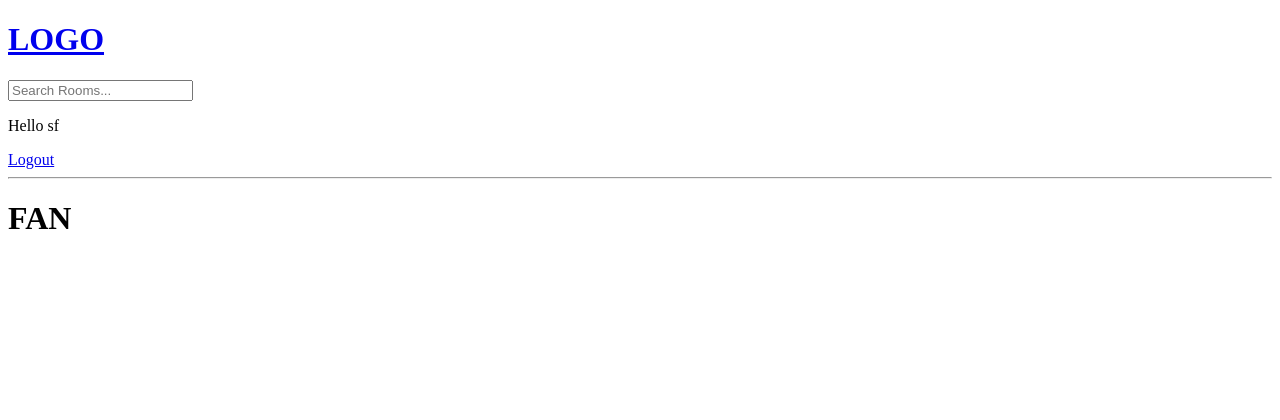
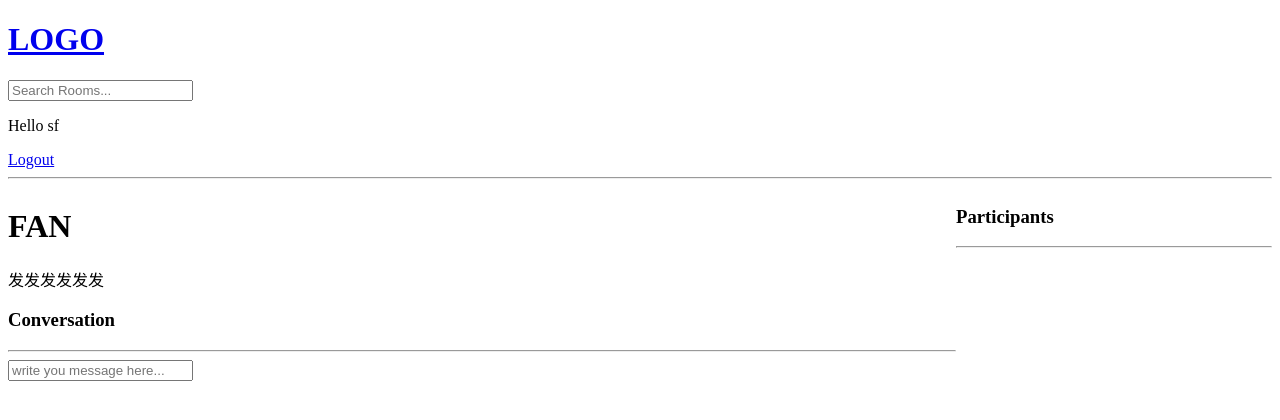
Before and after one commit to syuniGo/django101, a Django app: page /room/3/ in a window 1280 px wide. Shown: the top 420 px of the page. Run offline with Django 5.2, Linux system fonts and the light colour scheme; a user stored in the database is signed in; data comes from the database, SQL or seed files in the repository; data that the repository does not hold is empty.

Commit message:
room crud

```diff
--- a/studybud/base/forms.py
+++ b/studybud/base/forms.py
@@ -1,5 +1,6 @@
 from django.forms import ModelForm
 from .models import Room
+from .models import Message
 
 class RoomForm(ModelForm):
     class Meta:
--- a/studybud/base/models.py
+++ b/studybud/base/models.py
@@ -7,7 +7,7 @@ class Room(models.Model):
     topic = models.ForeignKey('Topic', on_delete=models.SET_NULL, null=True)
     name = models.CharField(max_length=200)
     description = models.TextField(null=True, blank=True)
-    # participants =
+    participants = models.ManyToManyField(User, related_name='participants', blank=True)
     updated = models.DateTimeField(auto_now=True)
     created = models.DateTimeField(auto_now_add=True)
 
--- a/studybud/base/templates/base/home.html
+++ b/studybud/base/templates/base/home.html
@@ -35,7 +35,7 @@
             <div>
                 {% if request.user == room.host %}
                 <a href="{% url 'update-room' room.id %}">Edit</a>
-                <a href="{% url 'delete' room.id %}">Delete</a>
+                <a href="{% url 'delete-room' room.id %}">Delete</a>
                 {% endif %}
                 <div>@{{ room.host.username}}</div>
                 <h5>
--- a/studybud/base/templates/base/room.html
+++ b/studybud/base/templates/base/room.html
@@ -1,6 +1,60 @@
 {% extends "main.html" %}
 
+{% block content %}
 
-{% block content %}
-<h1>{{ room.name }}</h1>
+<style>
+    .room-container{
+        display: grid;
+        grid-template-columns: 3fr 1fr;
+    }
+</style>
+
+<div class="room-container">
+    <div>
+        <h1>{{ room.name }}</h1>
+
+        <p>{{ room.description }}</p>
+
+        <div class="comment-wrapper">
+            <h3> Conversation </h3>
+            <hr>
+
+            {% for message in room_messages %}
+                <div>
+                    {% if request.user == message.user %}
+                    <a href="{% url 'delete-message' message.id %}">Delete</a>
+                    {% endif %}
+                    <small>message!!! @{{ message.user }} {{ message.created|timesince }}</small>
+                    <p>{{ message }}</p>
+                    <hr>
+
+                </div>
+
+            {% endfor %}
+
+        </div>
+        {% if  request.user.is_authenticated %}
+        <div class="comment-form">
+            <form method="POST" action="">
+                {% csrf_token %}
+                <input type="text" name="body" placeholder="write you message here..." />
+            </form>
+
+        </div>
+    </div>
+
+    <div>
+        <h3>Participants</h3>
+        <hr>
+
+        {% for user in participants %}
+            <div>
+                <p>@{{ user.username}} </p>
+
+            </div>
+        {% endfor %}
+    </div>
+</div>
+{% endif %}
+
 {% endblock content %}
--- a/studybud/base/urls.py
+++ b/studybud/base/urls.py
@@ -11,5 +11,6 @@ urlpatterns = [
     path('room/<str:pk>/', views.room, name="room"),
     path('create-room/', views.createRoom, name="create-room"),
     path('update-room/<str:pk>/', views.updateRoom, name="update-room"),
-    path('delete-room/<str:pk>/', views.deleteRoom, name="delete"),
+    path('delete-room/<str:pk>/', views.deleteRoom, name="delete-room"),
+    path('delete-message/<str:pk>/', views.deleteMessage, name="delete-message"),
 ]
--- a/studybud/base/views.py
+++ b/studybud/base/views.py
@@ -9,7 +9,8 @@ from django.http import HttpResponse
 
 
 
-from .models import Room, Topic
+
+from .models import Room, Topic, Message
 from .forms import RoomForm
 # rooms = [
 #     {'id': 1, 'name':'Lets learn python!'},
@@ -86,15 +87,23 @@ def home(request):
 def room(request, pk):
     print(pk)
     room = Room.objects.get(id=pk)
-    # for i in rooms:
-    #     if i['id'] == int(pk):
-    #         room = i
-    context = {'room': room}
+    room_messages = room.message_set.all().order_by('-created')
+    participants = room.participants.all()
+    if request.method == 'POST':
+        postbody = request.POST.get('body')
+        # print('postbody1:',postbody)
+        # print('postbody2:',str(request.POST))
+        # msg = Message(user=request.user, room=room, body=postbody)
+        # msg.save()
+        message = Message.objects.create(
+            user=request.user, room=room, body=postbody
+        )
+        room.participants.add(request.user)
+        return redirect('room', pk=room.id)
+
+    context = {'room': room, 'room_messages': room_messages, 'participants': participants}
     return render(request, 'base/room.html', context)
 
-# def createRoom(request):
-#     context = {}
-#     return render(request, 'base/room_form.html', context)
 @login_required(login_url='login')
 def createRoom(request):
     print('create:'+str(request))
@@ -125,10 +134,24 @@ def updateRoom(request, pk):
     return render(request, 'base/room_form.html', context)
 
 
-
+@login_required(login_url='login')
 def deleteRoom(request, pk):
     room = Room.objects.get(id=pk)
+    if request.user != room.host:
+        return HttpResponse('Your are not allowed here!!')
     if request.method == 'POST':
         room.delete()
         return redirect('home')
     return render(request, 'base/delete.html', {'obj':room})
+
+
+
+@login_required(login_url='login')
+def deleteMessage(request, pk):
+    message = Message.objects.get(id=pk)
+    if request.user != message.user:
+        return HttpResponse('Your are not allowed here!!')
+    if request.method == 'POST':
+        message.delete()
+        return redirect('home')
+    return render(request, 'base/delete.html', {'obj':message})
```
Also changed, not shown: studybud/base/migrations/0004_room_participants.py (added).
